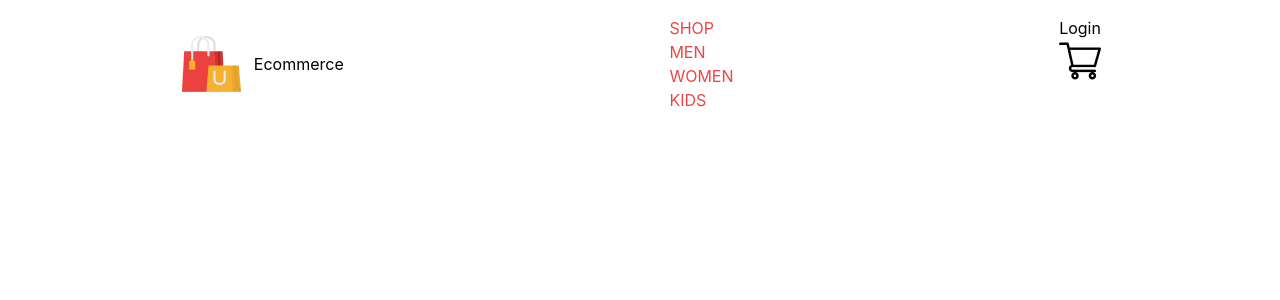
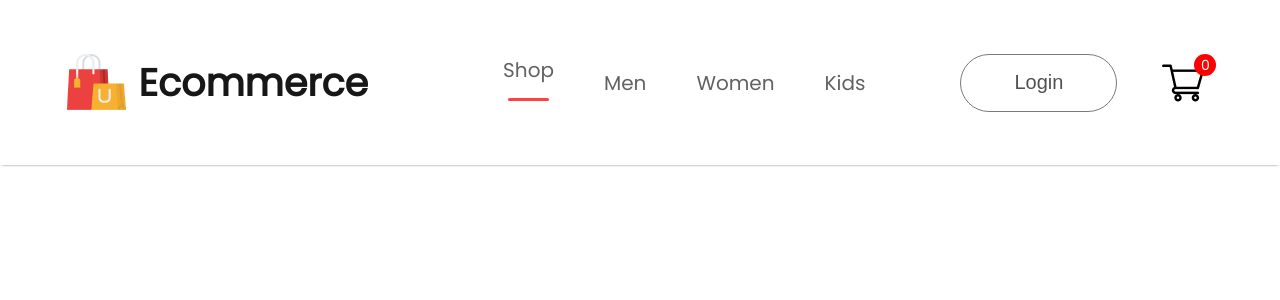
Before and after one commit to hammond01/ecommerce-store, a React (Create React App) app in the folder client/: page / in a window 1280 px wide. Shown: the top 300 px of the page. Built offline with nearby package versions, Linux system fonts and the light colour scheme.

Commit message:
created nav bar

```diff
--- a/client/public/index.html
+++ b/client/public/index.html
@@ -15,6 +15,12 @@
       user's mobile device or desktop. See https://developers.google.com/web/fundamentals/web-app-manifest/
     -->
     <link rel="manifest" href="%PUBLIC_URL%/manifest.json" />
+    <link rel="preconnect" href="https://fonts.googleapis.com" />
+    <link rel="preconnect" href="https://fonts.gstatic.com" crossorigin />
+    <link
+      href="https://fonts.googleapis.com/css2?family=Poppins&display=swap"
+      rel="stylesheet"
+    />
     <!--
       Notice the use of %PUBLIC_URL% in the tags above.
       It will be replaced with the URL of the `public` folder during the build.
--- a/client/src/Components/NavBar/NavBar.css
+++ b/client/src/Components/NavBar/NavBar.css
@@ -9,3 +9,65 @@
   align-items: center;
   gap: 10px;
 }
+.nav-logo p {
+  color: #171717;
+  font-size: 38px;
+  font-weight: 600;
+}
+.nav-menu {
+  display: flex;
+  align-items: center;
+  list-style: none;
+  gap: 50px;
+  color: #626262;
+  font-size: 20px;
+  font-weight: 500;
+}
+.nav-menu li {
+  display: flex;
+  flex-direction: column;
+  align-items: center;
+  justify-content: center;
+  gap: 3px;
+  cursor: pointer;
+}
+.nav-menu hr {
+  border: none;
+  width: 80%;
+  height: 3px;
+  border-radius: 10px;
+  background: #ff4141;
+}
+.nav-login-cart {
+  display: flex;
+  align-items: center;
+  gap: 45px;
+}
+.nav-login-cart button {
+  width: 157px;
+  height: 58px;
+  outline: none;
+  border: 1px solid #7a7a7a;
+  border-radius: 75px;
+  color: #515151;
+  font-size: 20px;
+  font-weight: 500;
+  background: white;
+  cursor: pointer;
+}
+.nav-login-cart button:active {
+  background: #f3f3f3;
+}
+.nav-cart-count {
+  width: 22px;
+  height: 22px;
+  display: flex;
+  justify-content: center;
+  align-items: center;
+  margin-top: -35px;
+  margin-left: -55px;
+  border-radius: 11px;
+  font-size: 14px;
+  background: red;
+  color: white;
+}
--- a/client/src/Components/NavBar/NavBar.js
+++ b/client/src/Components/NavBar/NavBar.js
@@ -1,23 +1,25 @@
-import React from 'react'
+import React, { useState } from 'react'
 import logo from '../Data/logo.png';
 import cartIcon from '../Data/cart_icon.png';
 import './NavBar.css';
 const NavBar = () => {
+    const [menu, setMenu] = useState("shop");
     return (
-        <div className='flex justify-around p-4'>
+        <div className='navbar'>
             <div className='nav-logo'>
                 <img src={logo} alt='Logo' />
                 <p>Ecommerce</p>
             </div>
-            <ul className='nav-menu text-red-500'>
-                <li>SHOP</li>
-                <li>MEN</li>
-                <li>WOMEN</li>
-                <li>KIDS</li>
+            <ul className='nav-menu'>
+                <li onClick={() => { setMenu("shop") }}>Shop {menu === 'shop' ? <hr /> : <></>}</li>
+                <li onClick={() => { setMenu("mens") }}>Men {menu === 'mens' ? <hr /> : <></>}</li>
+                <li onClick={() => { setMenu("women") }}>Women {menu === 'women' ? <hr /> : <></>}</li>
+                <li onClick={() => { setMenu("kids") }}>Kids {menu === 'kids' ? <hr /> : <></>}</li>
             </ul>
             <div className="nav-login-cart">
                 <button>Login</button>
                 <img src={cartIcon} alt='Logo' />
+                <div className="nav-cart-count">0</div>
             </div>
         </div>
     )
--- a/client/src/index.css
+++ b/client/src/index.css
@@ -5,12 +5,10 @@
     sans-serif;
   -webkit-font-smoothing: antialiased;
   -moz-osx-font-smoothing: grayscale;
+  font-family: "poppins";
 }
 
 code {
   font-family: source-code-pro, Menlo, Monaco, Consolas, "Courier New",
     monospace;
 }
-@tailwind base;
-@tailwind components;
-@tailwind utilities;
```
Also changed, not shown: client/src/Pages/Shop.js (added, +11 -0 lines).
